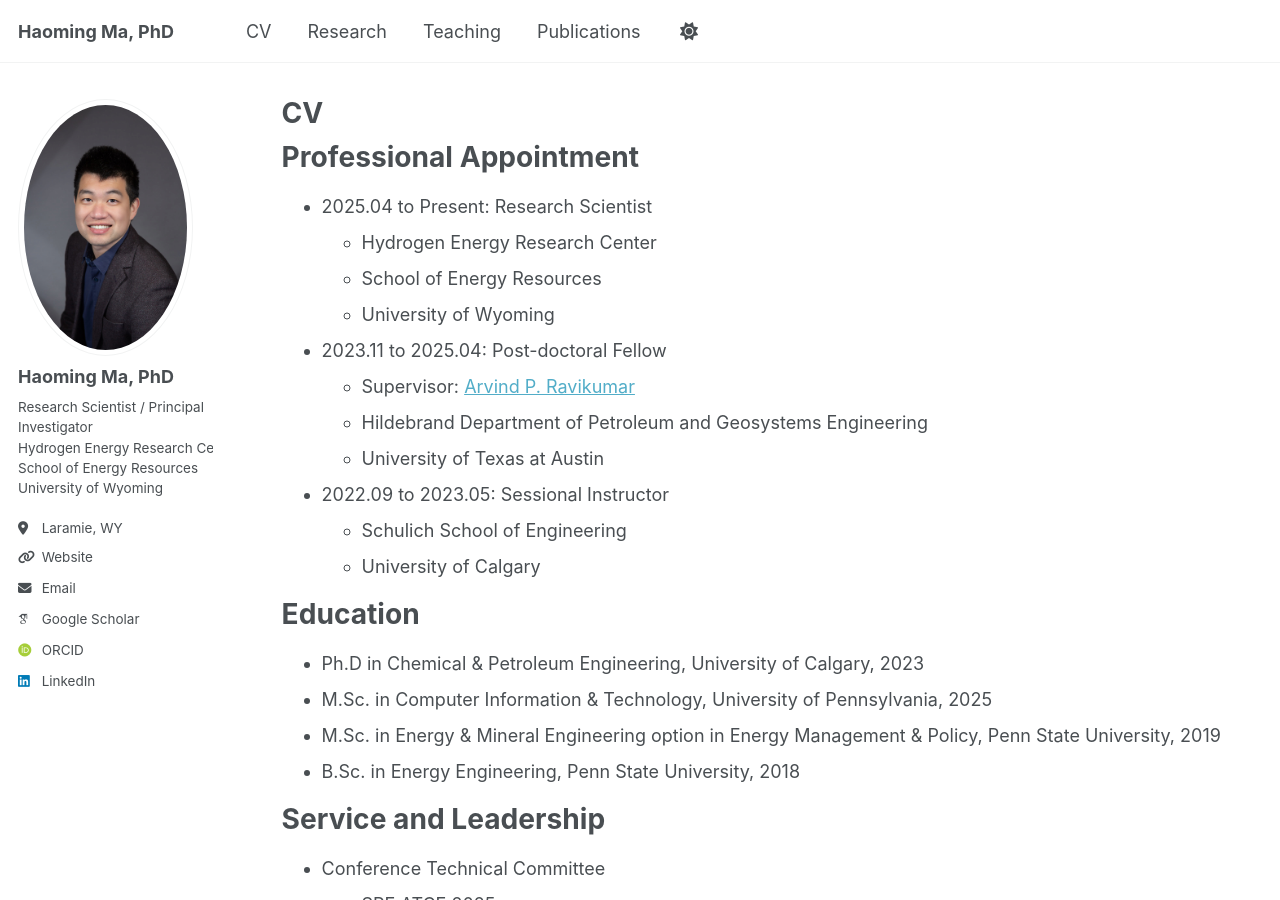
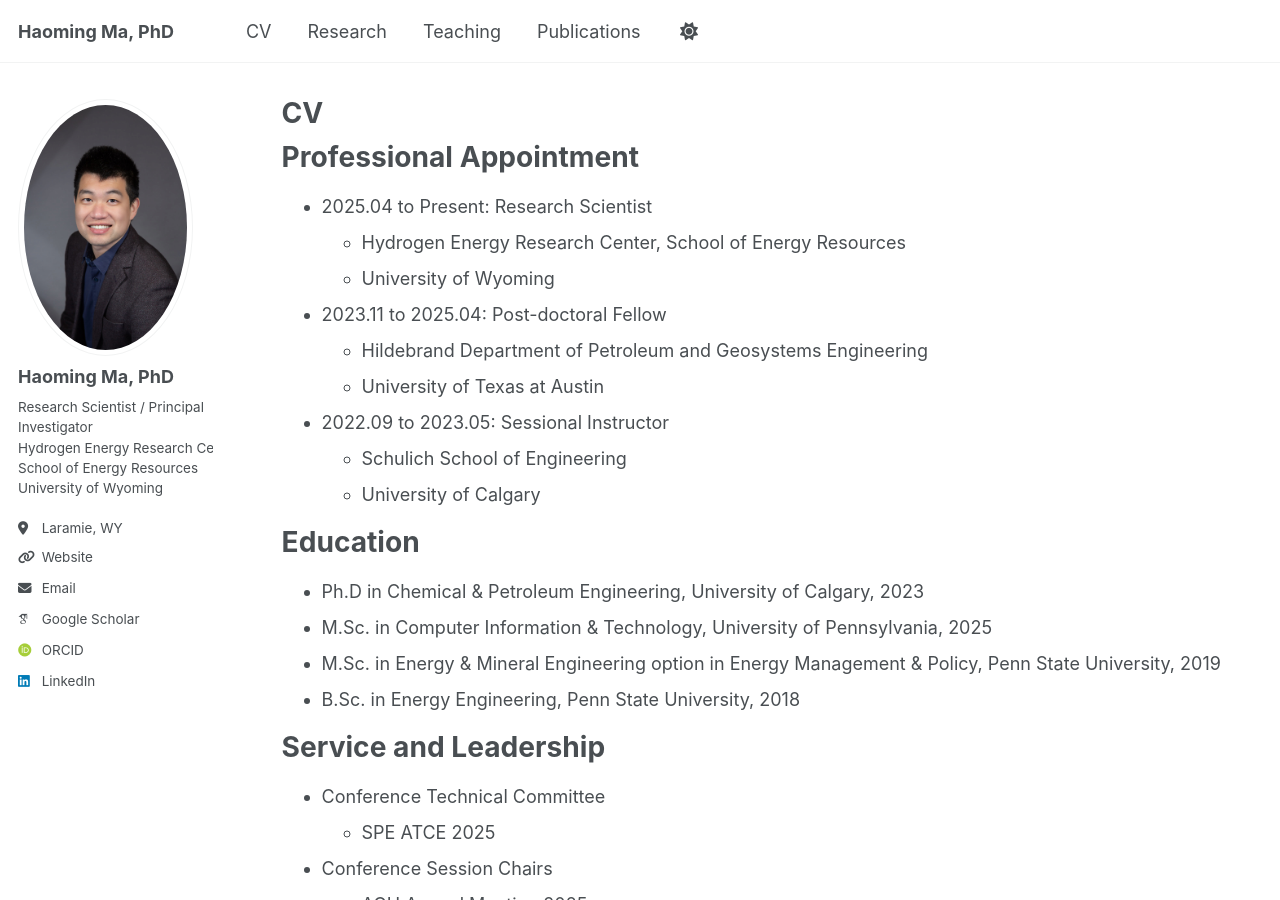
Before and after one commit to haoming-ma/haoming-ma.github.io, a Jekyll site: the page built from _pages/cv.md, in a window 1280 px wide and 900 px high. Built offline with Jekyll 4.4.1, drawn with Linux system fonts in a browser that asks for light colours; some web fonts are replaced.

Commit message:
Update cv.md

```diff
--- a/_pages/cv.md
+++ b/_pages/cv.md
@@ -12,12 +12,10 @@ redirect_from:
 Professional Appointment
 ======
 * 2025.04 to Present: Research Scientist
-  * Hydrogen Energy Research Center
-  * School of Energy Resources
+  * Hydrogen Energy Research Center, School of Energy Resources
   * University of Wyoming
 
 * 2023.11 to 2025.04: Post-doctoral Fellow
-  * Supervisor: [Arvind P. Ravikumar](https://www.pge.utexas.edu/faculty-and-staff/arvind-ravikumar/)
   * Hildebrand Department of Petroleum and Geosystems Engineering
   * University of Texas at Austin
 
```
